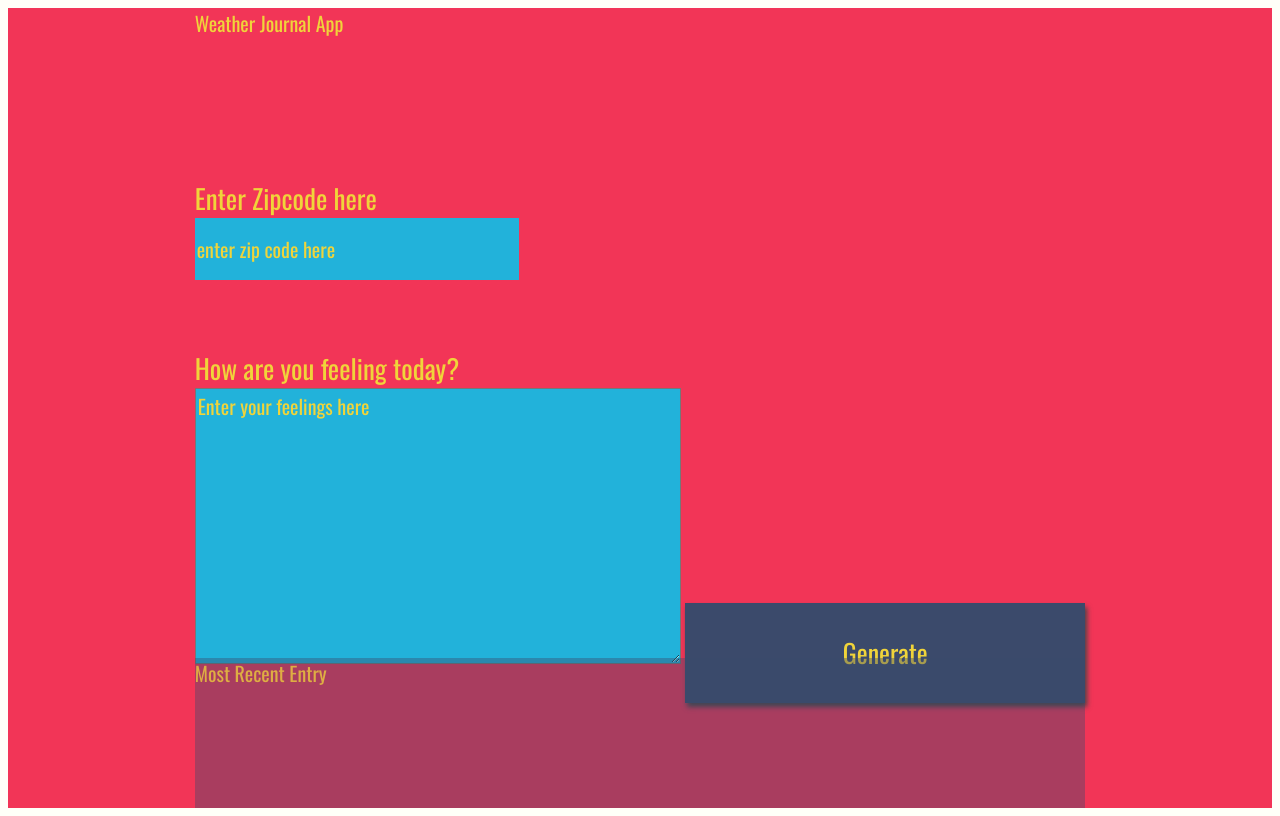
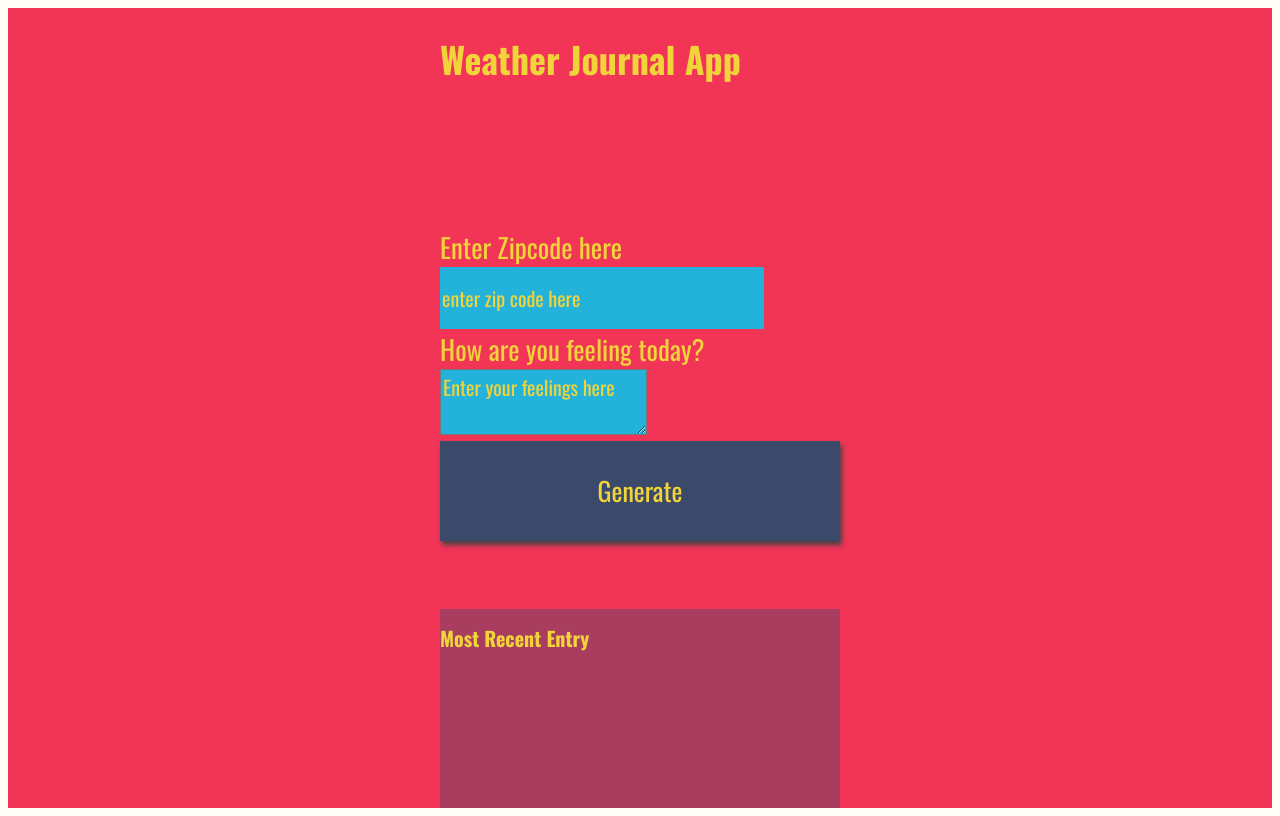
Before and after one commit to mohamedelsherif1997/Weather-Journal-App-Elsherif, a plain HTML site: page website/index.html in a window 1280 px wide. Drawn offline with nearby package versions, Linux system fonts and the light colour scheme; a web font is replaced by a local one.

Commit message:
Some changes in style.css and index.html file

```diff
--- a/website/index.html
+++ b/website/index.html
@@ -7,21 +7,25 @@
 <link rel="stylesheet" href="style.css">
 </head>
  <body>
+<div class="container" >
     <div id = "app">
       <div class ="holder headline">
-    Weather Journal App
+        <h1 class="top_headline">Weather Journal App</h1>
       </div>
+      <div class="form">
         <div class ="holder zip">
           <label for="zip">Enter Zipcode here</label>
-    <input type="text" id="zip" placeholder="enter zip code here">
+          <input type="text" id="zip" placeholder="enter zip code here" maxlength="10" required ="">
         </div>
         <div class ="holder feel">
           <label for="feelings">How are you feeling today?</label>
-    <textarea class= "myInput" id="feelings" placeholder="Enter your feelings here" rows="9" cols="50"></textarea>
+          <textarea class= "myInput" id="feelings" placeholder="Enter your feelings here" maxlength="30" required=""></textarea>
           <button id="generate" type = "submit"> Generate </button>
         </div>
+      </div>
+
         <div class ="holder entry">
-    <div class = "title">Most Recent Entry</div>
+          <h1 class = "title">Most Recent Entry</h1>
           <div id = "entryHolder">
           <div id = "date"></div>
           <div id = "temp"></div>
@@ -29,6 +33,7 @@
         </div>
       </div>
     </div>
+</div>
 <script src="app.js" type="text/javascript"></script>
 
 </body>
--- a/website/style.css
+++ b/website/style.css
@@ -19,13 +19,27 @@ body{
 .holder{
 display: block;
 }
+.headline{
+    display: block;
+}
+.zip {
+    display: block;
+    position: relative;
+    width: 100%;
+}
+.feel {
+    display: block;
+}
+#generate {
+    display: block;
+}
 
 .entry{
     background: rgba(59, 74, 107, .4);
+    display: block;
 }
 .title {
-    display: block;
-    opacity: 0.75;
+    font-size: 20px;
 }
 
 #entryHolder{
```
Lines whose indentation alone changed are shown as unchanged.
